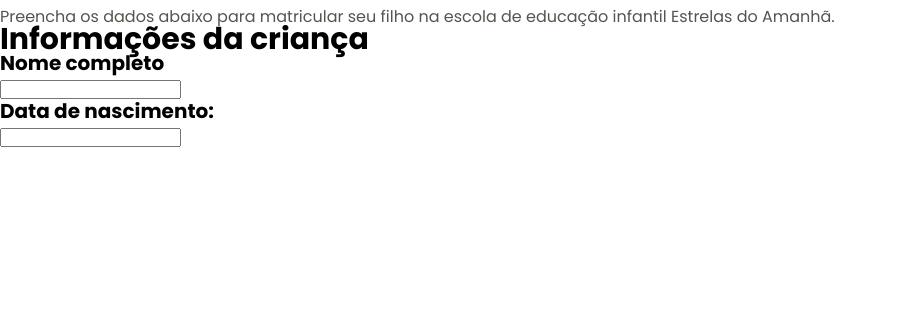
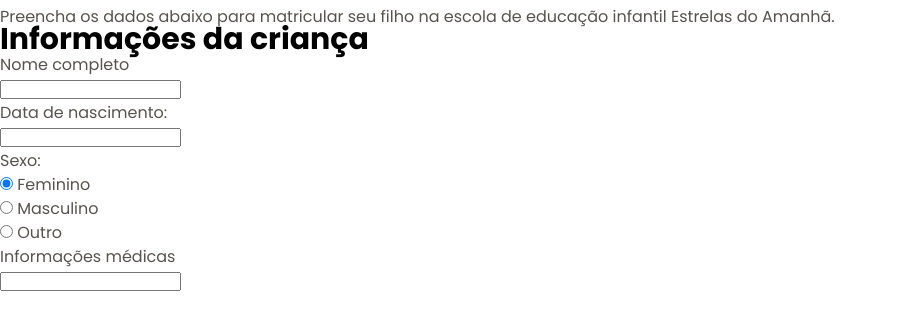
Before and after one commit to LuanAssis01/Formulario_Matricula, a plain HTML site: page index.html in a window 1280 px wide. Shown: the part 55-384 px from the top of the page, without its empty margins (0-897 px from the left). Drawn offline with Linux system fonts and the light colour scheme.

Commit message:
feat: sigo na luta

```diff
--- a/index.html
+++ b/index.html
@@ -35,6 +35,21 @@
                 <label for="lname">Data de nascimento:</label><br>
                 <input type="text" id="lname" name="lname">
 
+                <!-- Não sei se tá certo -->
+                <form>
+                    <label for="sexo">Sexo:</label><br>
+                    <input type="radio" id="feminino" name="sexo" value="feminino" checked>
+                    <label for="feminino">Feminino</label><br>
+                    <input type="radio" id="masculino" name="sexo" value="masculino">
+                    <label for="masculino">Masculino</label><br>
+                    <input type="radio" id="outro" name="sexo" value="outro">
+                    <label for="outro">Outro</label>
+                </form>
+
+                <label for="fname">Informações médicas</label><br>
+                <input type="text" id="fname" name="fname"><br>
+
+
             </div>
 
 
--- a/style/header.css
+++ b/style/header.css
@@ -23,3 +23,8 @@ header p {
     font: var(--text-heading3);
     color: var(--text-primary);
 }
+
+.info label{
+    font: var(--text-heading4);
+    color: var(--text-secondary);
+}
```
